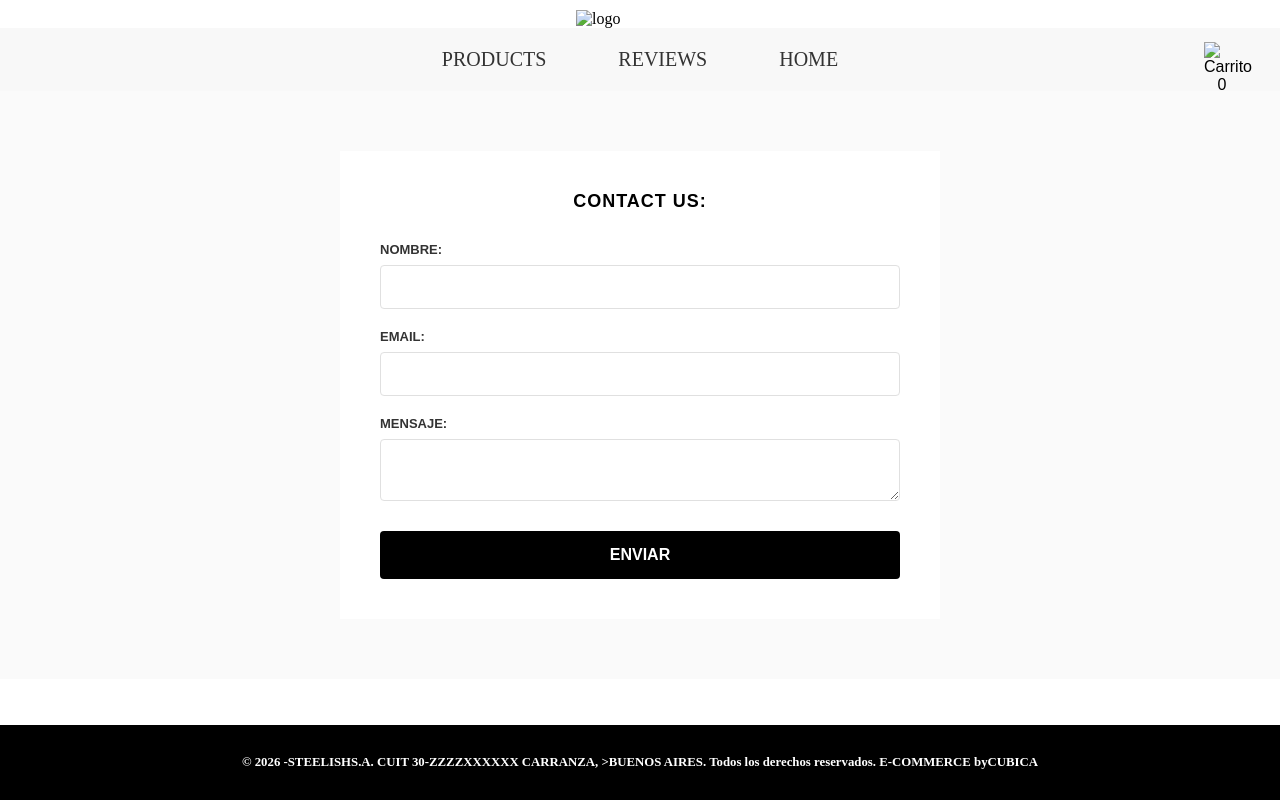
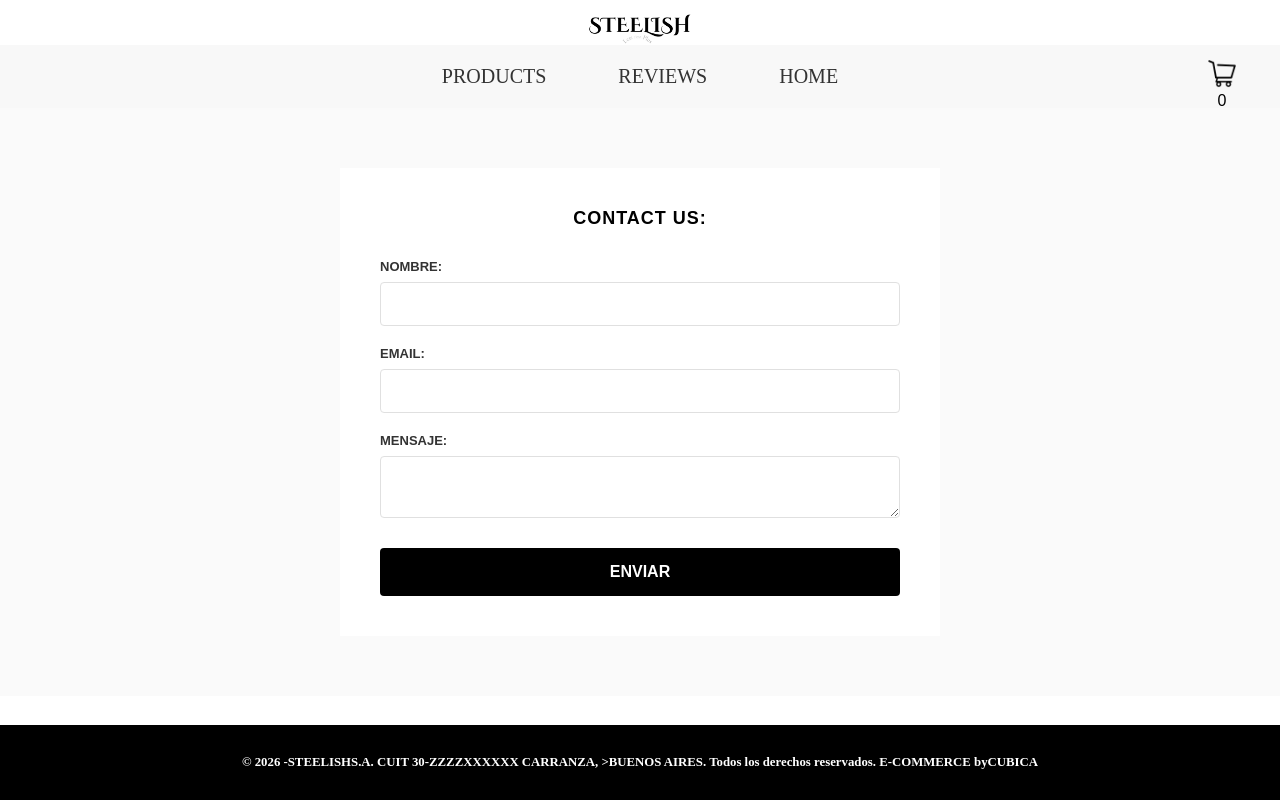
Before and after one commit to JUAnchoo1234/entregafinal, a plain HTML site: page html/contactos.html in a window 1280 px wide. Drawn offline with nearby package versions, Linux system fonts and the light colour scheme; files whose address does not match are found by name; a web font is replaced by a local one.

Commit message:
Update contactos.html

```diff
--- a/html/contactos.html
+++ b/html/contactos.html
@@ -26,7 +26,7 @@
 <body>
     <header class="nav-container">
         <div class="nav-logo">
-           <img class="logo" src="img/logo-web1.png" alt="logo">
+           <img class="logo" src="../img/logo-web1.png" alt="logo">
         </div>
 
      <nav class="navbar">
@@ -39,7 +39,7 @@
      </ul>
      <div class="carrito-img">
          <button id="abrir-carrito" class="btn-carrito">
-             <img src="img/carrito.png" alt="Carrito">
+             <img src="../img/carrito.png" alt="Carrito">
               <span id="contador-carrito">0</span></button></div>
     </nav>
     </header>
```
